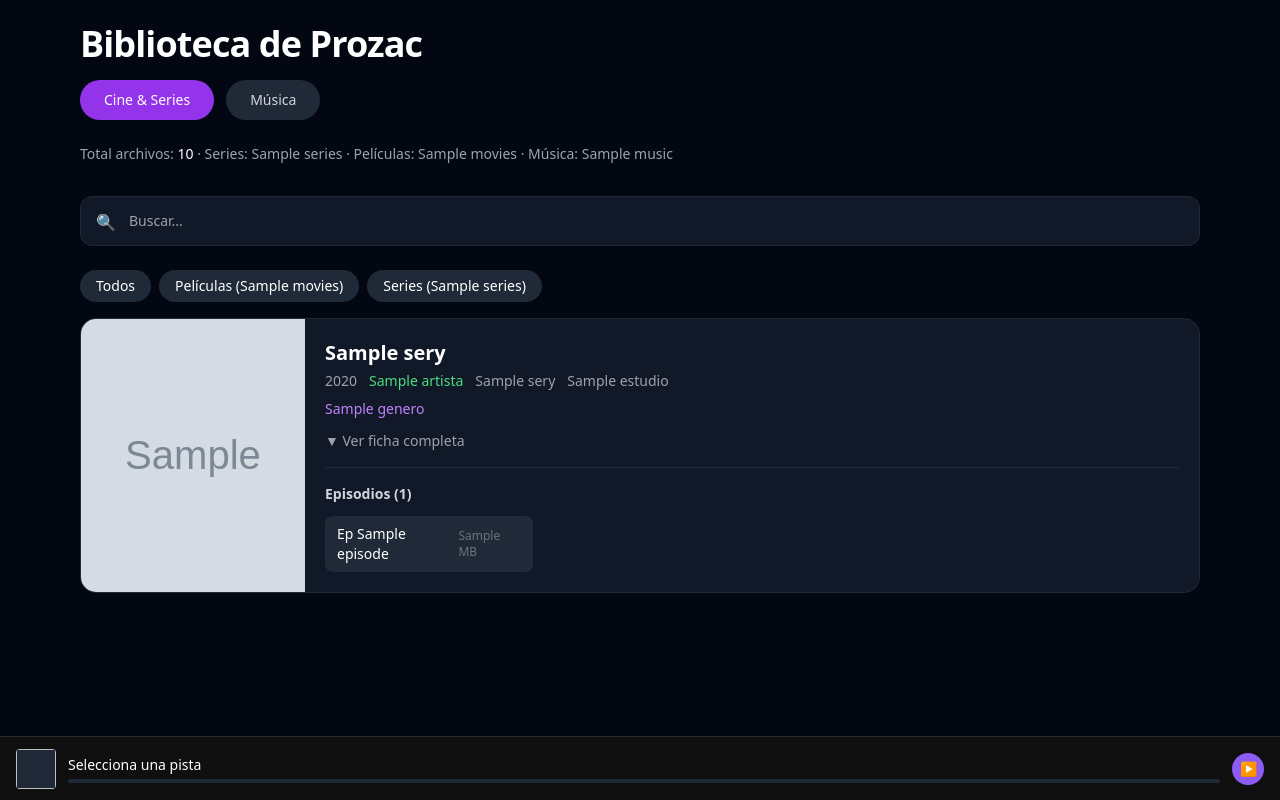
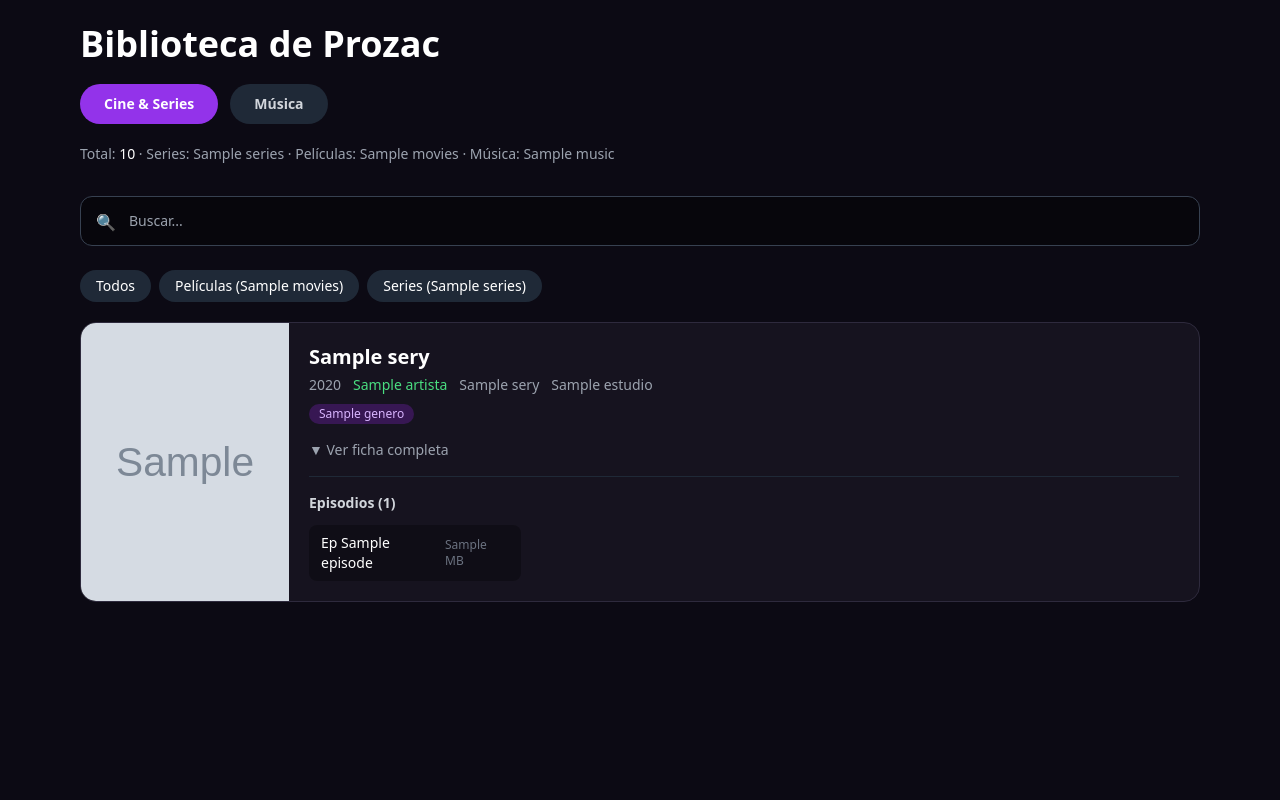
Before and after one commit to Datatrax/media-indexer, a FastAPI app: template templates/index.html in a window 1280 px wide. Run offline with FastAPI, Linux system fonts and the light colour scheme; the template is opened without the code that fills it: most values are stand-ins (such as "Sample title", 1, 10 or a date in 2020); grey boxes marked "Sample" are stand-in pictures; parts of the project's set-up code (start-up, migrations or seed data) failed here and were passed over; some libraries are stand-ins or nearby versions.

Commit message:
Refactor index.html for better design and player controls
Updated styles and structure for improved UI and functionality.

```diff
--- a/templates/index.html
+++ b/templates/index.html
@@ -7,12 +7,28 @@
     <script src="https://cdn.tailwindcss.com"></script>
     <style>
         :root {
-            --accent: #8b5cf6;
-            --accent-hover: #7c3aed;
+            --accent: #a855f7;
+            --accent-hover: #9333ea;
+            --bg: #0c0a14;
+            --card: #16131f;
+            --border: #2e2a3d;
         }
         body.section-music {
             --accent: #1db954;
             --accent-hover: #1ed760;
+            --bg: #0a0a0a;
+            --card: #121212;
+            --border: #282828;
+        }
+
+        body {
+            background-color: var(--bg);
+            transition: background-color 0.3s ease;
+        }
+
+        .card {
+            background-color: var(--card);
+            border: 1px solid var(--border);
         }
 
         details > summary { list-style: none; }
@@ -22,7 +38,6 @@
             display: inline-block;
             transition: transform 0.15s ease;
             font-size: 0.65em;
-            width: 1em;
         }
         details[open] > summary .season-arrow {
             transform: rotate(90deg);
@@ -32,7 +47,7 @@
             display: none;
             position: fixed;
             inset: 0;
-            background: rgba(0, 0, 0, 0.92);
+            background: rgba(0,0,0,0.93);
             z-index: 9999;
             justify-content: center;
             align-items: center;
@@ -46,96 +61,85 @@
             border-radius: 8px;
         }
 
-        /* ===== REPRODUCTOR ===== */
+        /* Reproductor */
         #player-bar {
             position: fixed;
             bottom: 0;
             left: 0;
             right: 0;
-            background: #0f0f0f;
-            border-top: 1px solid #2a2a2a;
+            background: #000;
+            border-top: 1px solid #222;
             z-index: 1000;
-            transition: all 0.3s ease;
+            transition: height 0.25s ease;
         }
+        #player-bar.collapsed { height: 68px; }
+        #player-bar.expanded { height: 150px; }
 
-        #player-bar.collapsed {
-            height: 64px;
-        }
-        #player-bar.expanded {
-            height: 140px;
-        }
-
-        body.has-player {
-            padding-bottom: 80px;
-        }
-        body.has-player.expanded-player {
-            padding-bottom: 160px;
-        }
+        body.has-player { padding-bottom: 80px; }
+        body.has-player.expanded-player { padding-bottom: 170px; }
 
         .progress-bar {
             -webkit-appearance: none;
             appearance: none;
-            height: 4px;
+            height: 5px;
             background: #333;
-            border-radius: 2px;
+            border-radius: 3px;
             outline: none;
+            cursor: pointer;
         }
         .progress-bar::-webkit-slider-thumb {
             -webkit-appearance: none;
-            width: 12px;
-            height: 12px;
+            width: 14px;
+            height: 14px;
             background: var(--accent);
             border-radius: 50%;
             cursor: pointer;
         }
     </style>
 </head>
-<body class="bg-gray-950 text-white min-h-screen {{ 'section-music' if section == 'music' else '' }}">
+<body class="text-white min-h-screen {{ 'section-music' if section == 'music' else '' }}">
 
 <div class="container mx-auto px-4 py-6 max-w-6xl">
 
-        <!-- ENCABEZADO + SELECTOR DE SECCIÓN -->
+    <!-- Header + Secciones -->
     <div class="mb-8">
-            <h1 class="text-3xl md:text-4xl font-bold tracking-tight mb-4">Biblioteca de Prozac</h1>
+        <h1 class="text-3xl md:text-4xl font-bold mb-5">Biblioteca de Prozac</h1>
 
-            <!-- Botones de sección -->
-            <div class="flex gap-3 mb-6">
+        <div class="flex gap-3 mb-5">
             <a href="?section=cine&sort={{ sort }}"
-                   class="px-6 py-2.5 rounded-full text-sm font-medium transition
+               class="px-6 py-2.5 rounded-full text-sm font-semibold transition
                       {{ 'bg-purple-600 text-white' if section != 'music' else 'bg-gray-800 text-gray-300 hover:bg-gray-700' }}">
                 Cine & Series
             </a>
             <a href="?section=music&sort={{ sort }}"
-                   class="px-6 py-2.5 rounded-full text-sm font-medium transition
+               class="px-6 py-2.5 rounded-full text-sm font-semibold transition
                       {{ 'bg-green-500 text-black' if section == 'music' else 'bg-gray-800 text-gray-300 hover:bg-gray-700' }}">
                 Música
             </a>
         </div>
 
         <p class="text-gray-400 text-sm">
-                Total archivos: <span class="text-white font-medium">{{ total }}</span> ·
+            Total: <span class="text-white">{{ total }}</span> ·
             Series: {{ counts.series }} ·
             Películas: {{ counts.movies }} ·
             Música: {{ counts.music }}
         </p>
     </div>
 
-        <!-- BÚSQUEDA -->
+    <!-- Búsqueda -->
     <form method="get" class="mb-6">
         <input type="hidden" name="section" value="{{ section }}">
         <input type="hidden" name="sort" value="{{ sort }}">
-
-            <div class="relative mb-3">
-                <input type="text" name="q" value="{{ q }}"
-                       placeholder="Buscar..."
-                       class="w-full px-4 py-3.5 rounded-xl bg-gray-900 border border-gray-800 text-sm focus:outline-none focus:border-gray-600 pl-12">
+        <div class="relative">
+            <input type="text" name="q" value="{{ q }}" placeholder="Buscar..."
+                   class="w-full px-4 py-3.5 rounded-xl bg-black/40 border border-gray-700 text-sm focus:outline-none pl-12">
             <span class="absolute left-4 top-3.5 text-gray-500">🔍</span>
         </div>
     </form>
 
-        <!-- FILTROS RÁPIDOS (solo en cine) -->
+    <!-- Categorías rápidas (solo cine) -->
     {% if section != 'music' %}
-        <div class="flex flex-wrap gap-2 mb-4">
+    <div class="flex flex-wrap gap-2 mb-5">
         <a href="?section=cine&category=all&sort={{ sort }}" class="px-4 py-1.5 rounded-full text-sm {{ 'bg-purple-600' if category=='all' else 'bg-gray-800 hover:bg-gray-700' }}">Todos</a>
         <a href="?section=cine&category=movies&sort={{ sort }}" class="px-4 py-1.5 rounded-full text-sm {{ 'bg-purple-600' if category=='movies' else 'bg-gray-800 hover:bg-gray-700' }}">Películas ({{ counts.movies }})</a>
         <a href="?section=cine&category=series&sort={{ sort }}" class="px-4 py-1.5 rounded-full text-sm {{ 'bg-purple-600' if category=='series' else 'bg-gray-800 hover:bg-gray-700' }}">Series ({{ counts.series }})</a>
@@ -143,13 +147,12 @@
     {% endif %}
 
     <!-- LISTADO -->
-        <div class="space-y-6">
+    <div class="space-y-5">
         {% for series in items %}
-            <div class="bg-gray-900 rounded-2xl overflow-hidden border border-gray-800">
+        <div class="card rounded-2xl overflow-hidden">
             <div class="flex flex-col md:flex-row">
-
                 <!-- Portada -->
-                    <div class="md:w-48 lg:w-56 flex-shrink-0 bg-gray-800 cursor-pointer"
+                <div class="md:w-48 lg:w-52 flex-shrink-0 bg-black cursor-pointer"
                      {% if series.thumbnail %}onclick="openLightbox(event, '{{ series.thumbnail }}')"{% endif %}>
                     {% if series.thumbnail %}
                     <img src="{{ series.thumbnail }}" class="w-full h-64 md:h-full object-cover" alt="">
@@ -168,18 +171,22 @@
                         {% if series.estudio %}<span>{{ series.estudio }}</span>{% endif %}
                     </div>
 
+                    <!-- Géneros clickeables -->
                     {% if series.genero %}
-                        <p class="text-sm mb-3 text-purple-400">
+                    <p class="text-sm mb-3">
                         {% for g in series.genero.split(',') %}
-                                <span class="mr-2">{{ g.strip() }}</span>
+                        <a href="?section={{ section }}&q={{ g.strip()|urlencode }}&sort={{ sort }}"
+                           class="inline-block mr-2 mb-1 px-2.5 py-0.5 rounded-full text-xs
+                                  {{ 'bg-green-900/60 text-green-300 hover:bg-green-800' if section == 'music' else 'bg-purple-900/50 text-purple-300 hover:bg-purple-800' }}">
+                            {{ g.strip() }}
+                        </a>
                         {% endfor %}
                     </p>
                     {% endif %}
 
-                        <!-- Ficha completa -->
                     <details class="mb-4">
                         <summary class="cursor-pointer text-sm text-gray-400 hover:text-white">▼ Ver ficha completa</summary>
-                            <div class="mt-3 text-sm text-gray-300 space-y-1 bg-black/40 p-4 rounded-xl">
+                        <div class="mt-3 text-sm text-gray-300 space-y-1 bg-black/30 p-4 rounded-xl">
                             {% if series.artista %}<p><span class="text-gray-500">Artista:</span> {{ series.artista }}</p>{% endif %}
                             {% if series.album %}<p><span class="text-gray-500">Álbum:</span> {{ series.album }}</p>{% endif %}
                             {% if series.label %}<p><span class="text-gray-500">Sello:</span> {{ series.label }}</p>{% endif %}
@@ -193,7 +200,6 @@
                         </div>
                     </details>
 
-                        <!-- Contenido -->
                     <div class="border-t border-gray-800 pt-4">
                         {% if series.final_category == 'music' %}
                             <h3 class="text-sm font-semibold text-gray-300 mb-3">
@@ -201,42 +207,36 @@
                             </h3>
                             <div class="space-y-2">
                                 {% for ep in series.episodes %}
-                                    <div class="flex items-center gap-3 bg-gray-800/60 hover:bg-gray-800 rounded-xl px-3 py-2 transition">
+                                <div class="flex items-center gap-3 bg-black/30 hover:bg-black/50 rounded-xl px-3 py-2.5 transition">
                                     {% if ep.thumbnail %}
-                                        <img src="{{ ep.thumbnail }}" class="w-11 h-11 rounded object-cover flex-shrink-0">
+                                    <img src="{{ ep.thumbnail }}" class="w-11 h-11 rounded object-cover">
                                     {% else %}
-                                        <div class="w-11 h-11 rounded bg-gray-700 flex items-center justify-center text-gray-500">♪</div>
+                                    <div class="w-11 h-11 rounded bg-gray-800 flex items-center justify-center text-gray-500">♪</div>
                                     {% endif %}
 
-                                        <button onclick="playTrack({{ ep.id }}, '{{ ep.title|e }}', '{{ series.artista or series.title|e }}', '{{ ep.thumbnail or series.thumbnail or '' }}', {{ loop.index0 }})"
-                                                class="w-9 h-9 rounded-full flex items-center justify-center text-black"
-                                                style="background: var(--accent)">
-                                            ▶
-                                        </button>
+                                    <button onclick="playTrack({{ ep.id }}, '{{ ep.title|e }}', '{{ series.artista or series.title|e }}', '{{ ep.thumbnail or series.thumbnail or '' }}')"
+                                            class="w-9 h-9 rounded-full flex items-center justify-center text-black font-bold"
+                                            style="background: var(--accent)">▶</button>
 
                                     <div class="flex-1 min-w-0">
                                         <p class="font-medium text-sm truncate">{{ ep.title }}</p>
                                         <p class="text-xs text-gray-500">{{ ep.size_mb }} MB</p>
                                     </div>
 
-                                        <a href="/stream/{{ ep.id }}" download class="text-xs px-3 py-1 bg-gray-700 hover:bg-gray-600 rounded-lg">Descargar</a>
+                                    <a href="/stream/{{ ep.id }}" download class="text-xs px-3 py-1.5 bg-gray-800 hover:bg-gray-700 rounded-lg">Descargar</a>
                                 </div>
                                 {% endfor %}
                             </div>
                         {% else %}
-                                <!-- Series / Películas (igual que antes) -->
                             <h3 class="text-sm font-semibold text-gray-300 mb-3">
                                 {% if series.final_category == 'movies' %}Películas{% else %}Episodios{% endif %}
                                 ({{ series.episodes|length }})
                             </h3>
-                                <!-- Aquí puedes dejar la lógica de temporadas que ya tenías -->
                             <div class="grid grid-cols-2 sm:grid-cols-3 md:grid-cols-4 gap-2">
                                 {% for ep in series.episodes %}
                                 <a href="{{ ep.link }}" target="_blank"
-                                       class="flex items-center justify-between px-3 py-2 bg-gray-800 hover:bg-gray-700 rounded-lg text-sm">
-                                        <span>
-                                            {% if ep.episode %}Ep {{ ep.episode }}{% else %}Archivo{% endif %}
-                                        </span>
+                                   class="flex items-center justify-between px-3 py-2 bg-black/30 hover:bg-black/50 rounded-lg text-sm">
+                                    <span>{% if ep.episode %}Ep {{ ep.episode }}{% else %}Archivo{% endif %}</span>
                                     <span class="text-xs text-gray-500">{{ ep.size_mb }} MB</span>
                                 </a>
                                 {% endfor %}
@@ -252,47 +252,48 @@
     </div>
 </div>
 
-    <!-- LIGHTBOX -->
+<!-- Lightbox -->
 <div id="lightbox" class="lightbox" onclick="closeLightbox()">
     <img id="lightbox-img" src="" alt="">
 </div>
 
 <!-- ===== REPRODUCTOR ===== -->
-    <div id="player-bar" class="collapsed">
+<div id="player-bar" class="collapsed hidden">
     <!-- Versión contraída -->
-        <div id="player-collapsed" class="h-16 px-4 flex items-center gap-3 cursor-pointer" onclick="togglePlayer()">
-            <img id="player-cover-mini" class="w-10 h-10 rounded object-cover bg-gray-800">
+    <div id="player-collapsed" class="h-[68px] px-4 flex items-center gap-3 cursor-pointer" onclick="togglePlayerSize()">
+        <img id="cover-mini" class="w-11 h-11 rounded object-cover bg-gray-800">
         <div class="flex-1 min-w-0">
-                <p id="player-title-mini" class="text-sm font-medium truncate">Selecciona una pista</p>
-                <div class="w-full bg-gray-800 h-1 rounded mt-1">
+            <p id="title-mini" class="text-sm font-medium truncate">—</p>
+            <div class="w-full bg-gray-800 h-1 rounded mt-1.5">
                 <div id="progress-mini" class="h-1 rounded" style="background: var(--accent); width: 0%"></div>
             </div>
         </div>
-            <button onclick="event.stopPropagation(); togglePlay()" id="btn-play-mini" class="w-8 h-8 rounded-full flex items-center justify-center text-black text-sm" style="background: var(--accent)">▶</button>
+        <button onclick="event.stopPropagation(); togglePlay()" id="btn-play-mini"
+                class="w-9 h-9 rounded-full flex items-center justify-center text-black" style="background: var(--accent)">▶</button>
     </div>
 
     <!-- Versión expandida -->
     <div id="player-expanded" class="hidden px-4 py-3">
-            <div class="flex items-center gap-4 mb-2">
-                <img id="player-cover" class="w-14 h-14 rounded-lg object-cover bg-gray-800">
+        <div class="flex items-center gap-4 mb-3">
+            <img id="cover-full" class="w-14 h-14 rounded-lg object-cover bg-gray-800">
             <div class="flex-1 min-w-0">
-                    <p id="player-title" class="font-medium truncate">Selecciona una pista</p>
-                    <p id="player-artist" class="text-xs text-gray-400 truncate"></p>
+                <p id="title-full" class="font-medium truncate">—</p>
+                <p id="artist-full" class="text-xs text-gray-400 truncate"></p>
             </div>
-                <button onclick="togglePlayer()" class="text-gray-400 hover:text-white text-sm">✕</button>
+            <button onclick="togglePlayerSize()" class="text-gray-400 hover:text-white text-lg">✕</button>
         </div>
 
-            <div class="flex items-center gap-3 mb-1">
+        <div class="flex items-center gap-3 mb-2">
             <span id="current-time" class="text-xs text-gray-400 w-10">0:00</span>
-                <input type="range" id="progress" class="progress-bar flex-1" value="0" min="0" max="100" oninput="seek(this.value)">
+            <input type="range" id="progress" class="progress-bar flex-1" value="0" min="0" max="1000">
             <span id="total-time" class="text-xs text-gray-400 w-10 text-right">0:00</span>
         </div>
 
-            <div class="flex items-center justify-center gap-6 mt-2">
-                <button onclick="prevTrack()" class="text-gray-400 hover:text-white text-xl">⏮</button>
+        <div class="flex items-center justify-center gap-6">
+            <button onclick="seekRelative(-10)" class="text-gray-400 hover:text-white text-xl">⏪</button>
             <button id="btn-play" onclick="togglePlay()" class="w-12 h-12 rounded-full flex items-center justify-center text-black text-xl" style="background: var(--accent)">▶</button>
-                <button onclick="nextTrack()" class="text-gray-400 hover:text-white text-xl">⏭</button>
-                <input type="range" id="volume" min="0" max="1" step="0.05" value="0.8" class="w-20 progress-bar" oninput="setVolume(this.value)">
+            <button onclick="seekRelative(10)" class="text-gray-400 hover:text-white text-xl">⏩</button>
+            <input type="range" id="volume" min="0" max="1" step="0.05" value="0.85" class="w-24 progress-bar" oninput="audio.volume = this.value">
         </div>
     </div>
 </div>
@@ -302,42 +303,41 @@
 <script>
     const audio = document.getElementById('audio');
     const playerBar = document.getElementById('player-bar');
-        let playlist = [];
-        let currentIndex = -1;
+    const progress = document.getElementById('progress');
+    let isSeeking = false;
     let isExpanded = false;
 
-        function playTrack(id, title, artist, cover, index) {
-            currentIndex = index;
+    function playTrack(id, title, artist, cover) {
         audio.src = `/stream/${id}`;
-            document.getElementById('player-title').textContent = title;
-            document.getElementById('player-title-mini').textContent = title;
-            document.getElementById('player-artist').textContent = artist || '';
-            document.getElementById('player-cover').src = cover || '';
-            document.getElementById('player-cover-mini').src = cover || '';
+        document.getElementById('title-full').textContent = title;
+        document.getElementById('title-mini').textContent = title;
+        document.getElementById('artist-full').textContent = artist || '';
+        document.getElementById('cover-full').src = cover || '';
+        document.getElementById('cover-mini').src = cover || '';
 
         playerBar.classList.remove('hidden');
         document.body.classList.add('has-player');
         audio.play();
-            updatePlayButtons(true);
+        updateButtons(true);
     }
 
     function togglePlay() {
         if (audio.paused) {
             audio.play();
-                updatePlayButtons(true);
+            updateButtons(true);
         } else {
             audio.pause();
-                updatePlayButtons(false);
+            updateButtons(false);
         }
     }
 
-        function updatePlayButtons(playing) {
+    function updateButtons(playing) {
         const icon = playing ? '⏸' : '▶';
         document.getElementById('btn-play').textContent = icon;
         document.getElementById('btn-play-mini').textContent = icon;
     }
 
-        function togglePlayer() {
+    function togglePlayerSize() {
         isExpanded = !isExpanded;
         const collapsed = document.getElementById('player-collapsed');
         const expanded = document.getElementById('player-expanded');
@@ -357,49 +357,57 @@
         }
     }
 
-        function seek(value) {
-            if (audio.duration) {
-                audio.currentTime = (value / 100) * audio.duration;
-            }
+    // ===== SEEK QUE SÍ FUNCIONA =====
+    progress.addEventListener('mousedown', () => isSeeking = true);
+    progress.addEventListener('touchstart', () => isSeeking = true);
+
+    progress.addEventListener('mouseup', finishSeek);
+    progress.addEventListener('touchend', finishSeek);
+
+    function finishSeek() {
+        if (!audio.duration) return;
+        const value = progress.value;
+        audio.currentTime = (value / 1000) * audio.duration;
+        isSeeking = false;
     }
 
-        function setVolume(value) {
-            audio.volume = value;
+    progress.addEventListener('input', () => {
+        if (!audio.duration) return;
+        const percent = progress.value / 10;
+        document.getElementById('progress-mini').style.width = percent + '%';
+        document.getElementById('current-time').textContent = formatTime((progress.value / 1000) * audio.duration);
+    });
+
+    function seekRelative(seconds) {
+        audio.currentTime = Math.max(0, Math.min(audio.duration || 0, audio.currentTime + seconds));
     }
 
-        function formatTime(seconds) {
-            if (!seconds || isNaN(seconds)) return "0:00";
-            const m = Math.floor(seconds / 60);
-            const s = Math.floor(seconds % 60);
-            return `${m}:${s.toString().padStart(2, '0')}`;
+    function formatTime(s) {
+        if (!s || isNaN(s)) return "0:00";
+        const m = Math.floor(s / 60);
+        const sec = Math.floor(s % 60);
+        return `${m}:${sec.toString().padStart(2,'0')}`;
     }
 
     audio.addEventListener('timeupdate', () => {
-            if (audio.duration) {
+        if (isSeeking || !audio.duration) return;
         const percent = (audio.currentTime / audio.duration) * 100;
-                document.getElementById('progress').value = percent;
+        progress.value = percent * 10;
         document.getElementById('progress-mini').style.width = percent + '%';
         document.getElementById('current-time').textContent = formatTime(audio.currentTime);
         document.getElementById('total-time').textContent = formatTime(audio.duration);
-            }
     });
 
-        audio.addEventListener('ended', () => {
-            updatePlayButtons(false);
-        });
+    audio.addEventListener('ended', () => updateButtons(false));
 
-        function openLightbox(event, src) {
-            event.preventDefault();
+    function openLightbox(e, src) {
+        e.preventDefault();
         document.getElementById('lightbox-img').src = src;
         document.getElementById('lightbox').classList.add('active');
     }
     function closeLightbox() {
         document.getElementById('lightbox').classList.remove('active');
     }
-
-        // Placeholder para next/prev (puedes mejorarlo después)
-        function nextTrack() {}
-        function prevTrack() {}
 </script>
 </body>
 </html>
```
Lines whose indentation alone changed are shown as unchanged.
